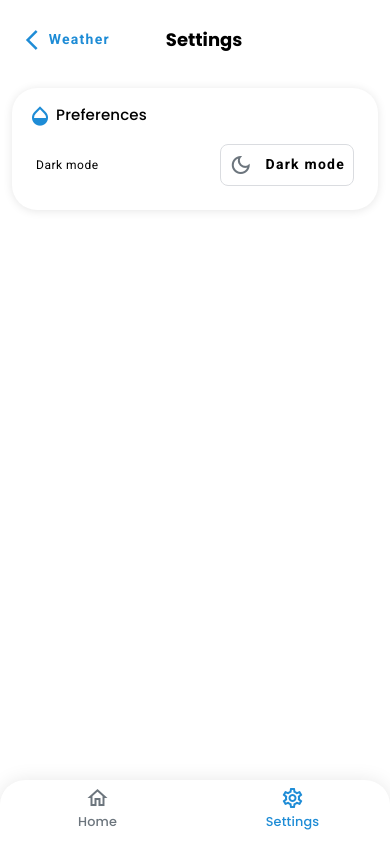
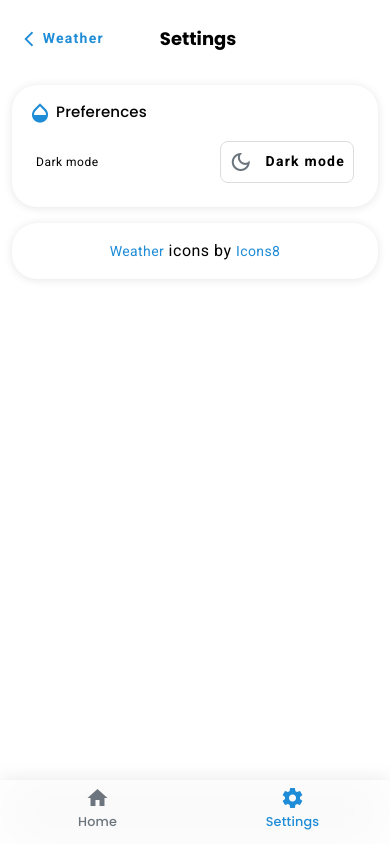
Before and after one commit to giancarlosgza/weather-webapp, a Vue app: page /settings in a window 390 px wide. Built offline with nearby package versions, Linux system fonts and the light colour scheme.

Commit message:
Search working using geoLocation api
Watcher added in search to change weather data

```diff
--- a/src/assets/sass/base/_layout.scss
+++ b/src/assets/sass/base/_layout.scss
@@ -124,13 +124,15 @@ body {
 }
 
 .bg-cold {
-  background: linear-gradient(135deg, #7dc4f2, #dddcff);
+  //background: linear-gradient(135deg, #7dc4f2, #dddcff);
+  background: url("assets/img/weather-bg/clouds.jpg") no-repeat;
+  background-size: cover;
 }
 
 .bg-hot {
-  //background: linear-gradient(135deg, #ff904f, #ffc061, #ffd54c);
-  background: linear-gradient(135deg, #e6a519, #e05b19);
-  //background-size: cover;
+  //background: linear-gradient(135deg, #e6a519, #e05b19);
+  background: url("assets/img/weather-bg/sunny.jpg") no-repeat;
+  background-size: cover;
   //background: url("https://appleinformed.files.wordpress.com/2021/06/macosmontereywallpaper.jpg") no-repeat;
 }
 
--- a/src/assets/sass/components/_forms.scss
+++ b/src/assets/sass/components/_forms.scss
@@ -26,6 +26,10 @@
   &[readonly] {
     background-color: var(--theme-disabled) !important;
     opacity: 0.5;
+  }
+
+  &::placeholder {
+    color: var(--theme-muted);
   }
 }
 
--- a/src/assets/sass/components/_navbars.scss
+++ b/src/assets/sass/components/_navbars.scss
@@ -238,8 +238,8 @@
   background-color: var(--theme-navbar);
   color: var(--theme-on-primary);
   box-shadow: $shadow-md;
-  border-top-left-radius: $border-radius-25;
-  border-top-right-radius: $border-radius-25;
+  border-top-left-radius: $border-radius-0;
+  border-top-right-radius: $border-radius-0;
 
   .bottom-nav-item {
     width: 33.33%;
--- a/src/components/empty-states/LoadingState.vue
+++ b/src/components/empty-states/LoadingState.vue
@@ -1,5 +1,5 @@
 <template>
-  <div>
+  <div class="mt-5">
     <svg class="spinner mb-4" width="65px" height="65px" viewBox="0 0 66 66" xmlns="http://www.w3.org/2000/svg">
       <circle class="path" fill="none" stroke-width="6" stroke-linecap="round" cx="33" cy="33" r="30"></circle>
     </svg>
--- a/src/components/includes/BottomNavigation.vue
+++ b/src/components/includes/BottomNavigation.vue
@@ -1,13 +1,13 @@
 <template>
   <div>
-    <nav class="bottom-nav">
+    <nav class="bottom-nav bg-frosted">
       <router-link to="/" class="bottom-nav-item">
-        <i class="material-icons-outlined mb-1">home</i>
+        <i class="material-icons mb-1">home</i>
         <h6>Home</h6>
       </router-link>
 
       <router-link to="/settings" class="bottom-nav-item">
-        <i class="material-icons-outlined mb-1">settings</i>
+        <i class="material-icons mb-1">settings</i>
         <h6>Settings</h6>
       </router-link>
     </nav>
--- a/src/views/Home.vue
+++ b/src/views/Home.vue
@@ -10,9 +10,9 @@
                     <i class="material-icons-outlined">location_on</i>
                   </span>
             <input type="text" class="form-control form-control-border-bottom bg-transparent"
-                   placeholder="New York, Dubai, Madrid, CDMX"
-                   aria-label="New York, Dubai, Madrid, CDMX"
-                   aria-describedby="input-city" v-model="query" @change="getWeather">
+                   placeholder="New York, Dubai, Madrid, Mexico City"
+                   aria-label="New York, Dubai, Madrid, Mexico City"
+                   aria-describedby="input-city" v-model="searchBar" @change="getPlace">
           </div>
         </div>
       </div>
@@ -26,7 +26,8 @@
                 <IconCurrentWeather :weather="weather" number="0"></IconCurrentWeather>
                 <h2 class="fw-500">{{ Math.round(weather.current.temp) }}°C</h2>
                 <h6 class="subtitle-1 text-capitalize">{{ weather.current.weather[0].description }}</h6>
-                <h6 class="subtitle-1 text-muted">{{ weather.timezone }}</h6>
+                <h6 class="subtitle-1 text-muted" v-if="geoLocation">{{ geoLocation[0].name || 'Loading...' }},
+                  {{ geoLocation[0].country || 'Loading...' }}</h6>
               </div>
               <div>
                 <div class="row">
@@ -58,7 +59,7 @@
         </div>
         <!-- CURRENT WEATHER SUNRISE AND SUNSET -->
         <div class="col-md-12 col-lg-8 mb-3">
-          <h6 class="subtitle-1 fw-bold text-dark mb-3">Today</h6>
+          <h6 class="subtitle-1 fw-500 text-white mb-3">Today</h6>
           <div class="card bg-frosted">
             <div class="card-body pb-2">
               <div class="d-flex justify-content-around">
@@ -121,7 +122,7 @@
       <!-- FORECAST 7 DAYS -->
       <div class="row" v-if="weather">
         <div class="col-md-12 col-lg-8">
-          <h6 class="subtitle-1 fw-bold text-dark">This week</h6>
+          <h6 class="subtitle-1 fw-500 text-white">This week</h6>
         </div>
         <div class="scrolling-wrapper">
           <!-- TOMORROW - 1 DAY -->
@@ -274,19 +275,31 @@ export default {
       api_key: process.env.VUE_APP_API_KEY,
       url_base: process.env.VUE_APP_API_URL_BASE,
       url_settings: process.env.VUE_APP_API_URL_SETTINGS,
-      query: 'lat=25.6667&lon=-100.3167',
+      // query: 'lat=25.6667&lon=-100.3167',
+      searchBar: 'Monterrey',
       weather: {},
-      isColdWeather: false
+      isColdWeather: false,
+      url_geo_base: process.env.VUE_APP_API_GEO_URL_BASE,
+      geoLocation: {},
     }
   },
   mounted() {
     this.getWeather()
-
+    this.getPlace()
+  },
+  watch: {
+    geoLocation: {
+      handler(geoLocation) {
+        if (geoLocation) {
+          this.getWeather()
+        }
+      }
+    }
   },
   methods: {
     async getWeather() {
       try {
-        await fetch(`${this.url_base}?${this.query}&${this.url_settings}&appid=${this.api_key}`)
+        await fetch(`${this.url_base}?lat=${this.geoLocation[0].lat}&lon=${this.geoLocation[0].lon}&${this.url_settings}&appid=${this.api_key}`)
           .then(async res => {
             return await res.json()
           }).then(this.setResults)
@@ -299,10 +312,26 @@ export default {
       this.weather = results
 
       const temperature = this.weather.current.temp
-      if (temperature < 25) {
+      if (temperature < 18) {
         this.isColdWeather = true
       }
       console.log(temperature)
+    },
+
+    async getPlace() {
+      try {
+        await fetch(`${this.url_geo_base}?q=${this.searchBar}&limit=1&appid=${this.api_key}`)
+          .then(async geores => {
+            return await geores.json()
+          }).then(this.setGeoResults)
+      } catch (error) {
+        console.log(error)
+      }
+    },
+
+    setGeoResults(georesults) {
+      this.geoLocation = georesults
+      console.log(georesults[0].name)
     }
 
   }
--- a/src/views/Settings.vue
+++ b/src/views/Settings.vue
@@ -5,7 +5,7 @@
         <div class="col-md-12">
           <div class="d-flex">
             <router-link to="/" class="btn btn-link mx-0">
-              <i class="material-icons-outlined">arrow_back_ios</i>
+              <i class="material-icons-outlined mdc-18">arrow_back_ios</i>
               Weather
             </router-link>
             <div class="align-self-center">
@@ -15,12 +15,14 @@
           </div>
         </div>
       </div>
+
       <div class="row">
-        <div class="col-md-12">
+        <!-- SETTINGS -->
+        <div class="col-md-12 mb-3">
           <div class="card">
             <div class="card-body pb-0">
-              <h6 class="">
-                <i class="material-icons-outlined text-primary">opacity</i>
+              <h6 class="subtitle-1 fw-500">
+                <i class="material-icons text-primary">opacity</i>
                 Preferences</h6>
               <div class="table-responsive">
                 <table class="table table-borderless">
@@ -45,6 +47,16 @@
             </div>
           </div>
         </div>
+
+        <!-- CREDITS -->
+        <div class="col-md-12">
+          <div class="card">
+            <div class="card-body text-center">
+              <a target="_blank" href="https://icons8.com/icon/zIVmoh4T8wh7/partly-cloudy-day">Weather</a>
+              icons by <a target="_blank" href="https://icons8.com">Icons8</a>
+            </div>
+          </div>
+        </div>
       </div>
     </div>
     <Footer footer-display="d-none"></Footer>
@@ -53,6 +65,7 @@
 
 <script>
 import Footer from "@/components/includes/Footer";
+
 export default {
   components: {Footer},
   computed: {
```
Also changed, not shown: src/assets/img/weather-bg/clouds.jpg (added), src/assets/img/weather-bg/sunny.jpg (added).
